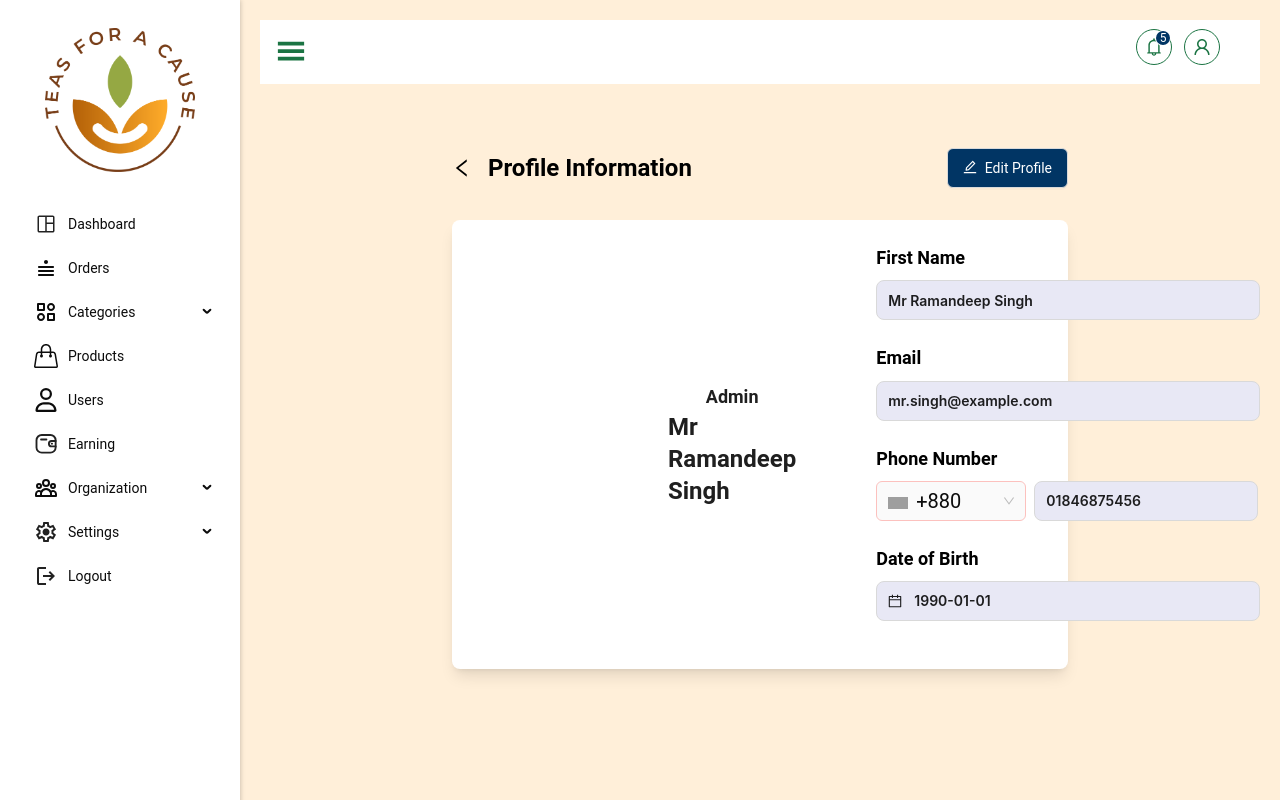
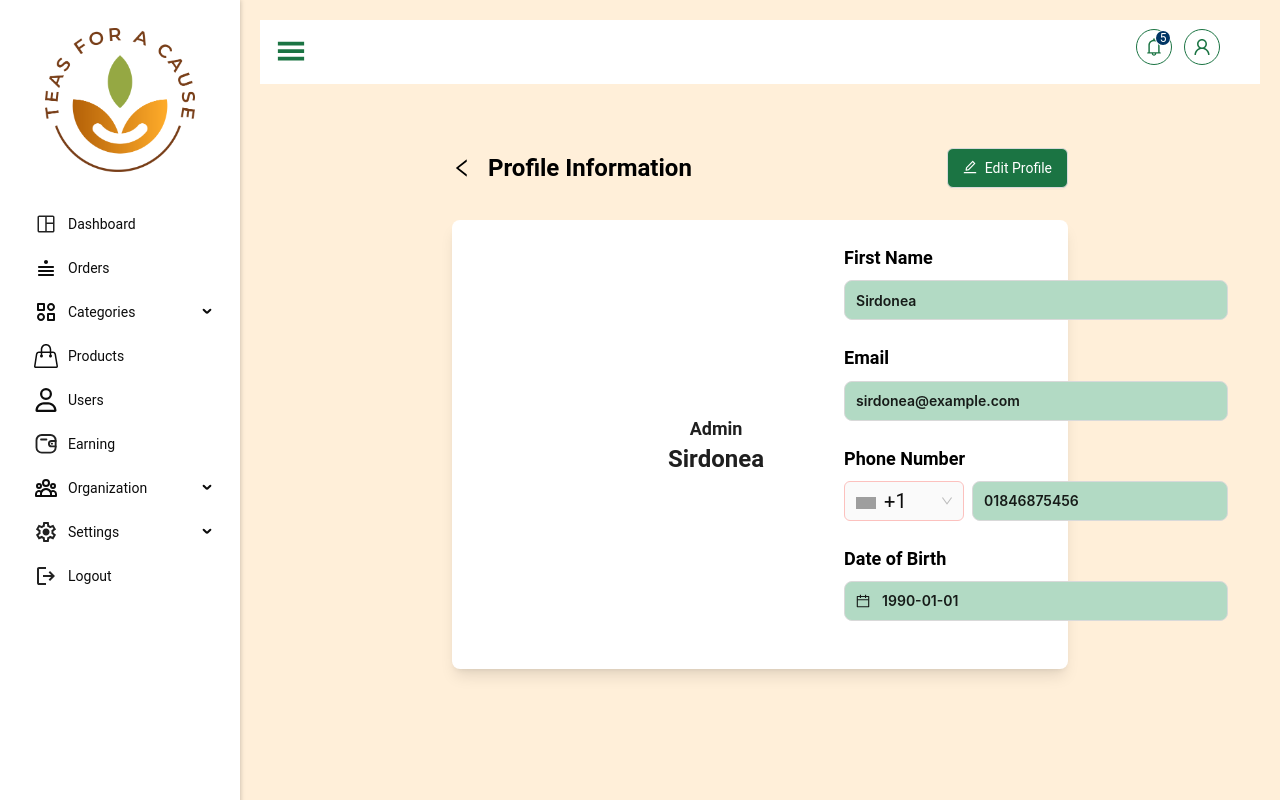
Before and after one commit to bdCalling-Sdt-hub/sirdoneaDashboard, a React (Vite) app: page /profile in a window 1280 px wide. Shown: the top 800 px of the page. Built offline with nearby package versions, Linux system fonts and the light colour scheme; grey boxes are pictures that could not be loaded.

Commit message:
Added Profile Pages

```diff
--- a/src/Pages/Profile/EditProfile.jsx
+++ b/src/Pages/Profile/EditProfile.jsx
@@ -49,13 +49,13 @@ const EditProfile = () => {
         </div>
       </div>
 
-      <div className=" bg-white rounded-lg shadow-lg p-6 md:mx-10 xl:mx-40">
+      <div className="relative bg-white rounded-lg shadow-lg p-6 md:mx-10 xl:mx-40">
         <div className="relative">
           <ConfigProvider
             theme={{
               components: {
                 Button: {
-                  defaultHoverBg: "rgb(43,66,87)",
+                  defaultHoverBg: "#1b7443",
                   defaultHoverBorderColor: "rgb(255,255,255)",
                   defaultHoverColor: "rgb(255,255,255)",
                 },
@@ -82,7 +82,7 @@ const EditProfile = () => {
                 name="fullName"
               >
                 <Input
-                  className="bg-[#E8E8F5] rounded-lg h-12 font-semibold"
+                  className="bg-[#B2DAC4] rounded-lg h-12 font-semibold"
                   placeholder="Enter Full Name"
                 />
               </Form.Item>
@@ -93,7 +93,7 @@ const EditProfile = () => {
                 name="email"
               >
                 <Input
-                  className="bg-[#E8E8F5] rounded-lg h-12 font-semibold"
+                  className="bg-[#B2DAC4] rounded-lg h-12 font-semibold"
                   placeholder="Enter Email"
                 />
               </Form.Item>
@@ -127,7 +127,7 @@ const EditProfile = () => {
                   />
                   <Form.Item name="phoneNumber" noStyle>
                     <Input
-                      className="bg-[#E8E8F5] rounded-lg h-12 font-semibold"
+                      className="bg-[#B2DAC4] rounded-lg h-12 font-semibold"
                       placeholder="Enter Phone Number"
                     />
                   </Form.Item>
@@ -142,7 +142,7 @@ const EditProfile = () => {
                 name="birthday"
               >
                 <div
-                  className="bg-[#E8E8F5] rounded-lg h-12 font-semibold w-full flex items-center justify-between cursor-pointer"
+                  className="bg-[#B2DAC4] rounded-lg h-12 font-semibold w-full flex items-center justify-between cursor-pointer"
                   onClick={() => setIsPickerVisible(!isPickerVisible)}
                 >
                   <span className="ml-2">
@@ -154,7 +154,7 @@ const EditProfile = () => {
                 </div>
               </Form.Item>
               {isPickerVisible && (
-                <div className="absolute bg-white p-2 shadow-lg rounded-md">
+                <div className="absolute top-10 right-5 bg-white p-2 shadow-lg rounded-md">
                   <DayPicker
                     mode="single"
                     selected={selectedBirthday}
@@ -167,7 +167,7 @@ const EditProfile = () => {
                 block
                 form="editProfileForm"
                 htmlType="submit"
-                className="bg-[#2B4257] text-white h-12 py-5 rounded-xl font-semibold text-lg"
+                className="bg-[#1b7443] text-white h-12 py-5 rounded-xl font-semibold text-lg"
               >
                 Save Changes
               </Button>
--- a/src/Pages/Profile/Profile.jsx
+++ b/src/Pages/Profile/Profile.jsx
@@ -19,10 +19,10 @@ const countryCodes = [
 const Profile = () => {
   // eslint-disable-next-line no-unused-vars
   const [profileData, setProfileData] = useState({
-    fullName: "Mr Ramandeep Singh",
+    fullName: "Sirdonea",
     lastName: "",
-    email: "mr.singh@example.com",
-    phoneCode: "BD",
+    email: "sirdonea@example.com",
+    phoneCode: "US",
     phoneNumber: "01846875456",
     birthday: "1990-01-01",
   });
@@ -47,7 +47,7 @@ const Profile = () => {
         <Button
           icon={<EditOutlined />}
           onClick={handleEditClick}
-          className="bg-[#013564] text-white h-10"
+          className="bg-[#1b7443] text-white h-10"
         >
           Edit Profile
         </Button>
@@ -57,7 +57,7 @@ const Profile = () => {
           <div className="flex flex-col items-center">
             <h3 className="xl:text-lg font-bold">Admin</h3>
             <h2 className="text-xl lg:text-2xl font-bold">
-              {profileData.fullName}{" "}
+              {profileData.fullName}
             </h2>
           </div>
           <div className="flex-1">
@@ -66,8 +66,8 @@ const Profile = () => {
                 components: {
                   Input: {
                     colorTextPlaceholder: "rgba(255,255,255,0.7)",
-                    hoverBg: "#E8E8F5",
-                    activeBg: "#E8E8F5",
+                    hoverBg: "#B2DAC4",
+                    activeBg: "#B2DAC4",
                   },
                 },
               }}
@@ -87,7 +87,7 @@ const Profile = () => {
                   }
                 >
                   <Input
-                    className="bg-[#E8E8F5] rounded-lg h-10 font-semibold w-96"
+                    className="bg-[#B2DAC4] rounded-lg h-10 font-semibold w-96"
                     value={profileData.fullName}
                     readOnly
                   />
@@ -106,7 +106,7 @@ const Profile = () => {
                   }
                 >
                   <Input
-                    className=" bg-[#E8E8F5] rounded-lg h-10 font-semibold w-96"
+                    className=" bg-[#B2DAC4] rounded-lg h-10 font-semibold w-96"
                     value={profileData.email}
                     readOnly
                   />
@@ -129,7 +129,7 @@ const Profile = () => {
                       <Select
                         defaultValue={profileData.phoneCode}
                         className="h-10"
-                        style={{ width: 150 }}
+                        style={{ width: 120 }}
                         open={false}
                       >
                         {countryCodes.map((country) => (
@@ -148,7 +148,7 @@ const Profile = () => {
                       </Select>
 
                       <Input
-                        className="bg-[#E8E8F5] rounded-lg h-10 font-semibold w-56"
+                        className="bg-[#B2DAC4] rounded-lg h-10 font-semibold w-64"
                         value={profileData.phoneNumber}
                         readOnly
                       />
@@ -169,7 +169,7 @@ const Profile = () => {
                   }
                 >
                   <Input
-                    className="bg-[#E8E8F5] rounded-lg h-10 font-semibold w-96"
+                    className="bg-[#B2DAC4] rounded-lg h-10 font-semibold w-96"
                     value={profileData.birthday}
                     prefix={
                       <div style={{ display: "flex", alignItems: "center" }}>
```
